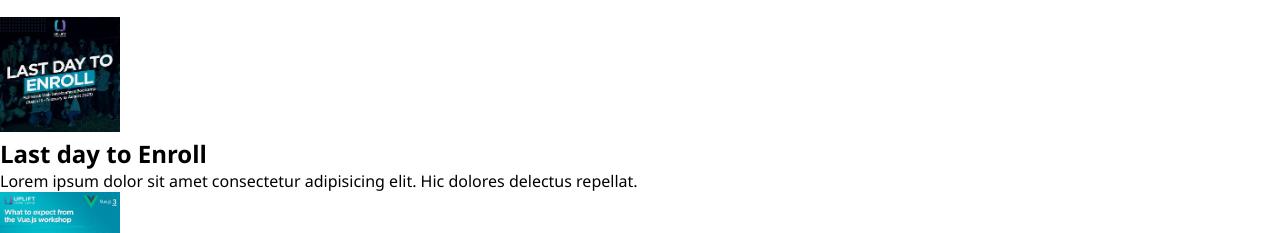
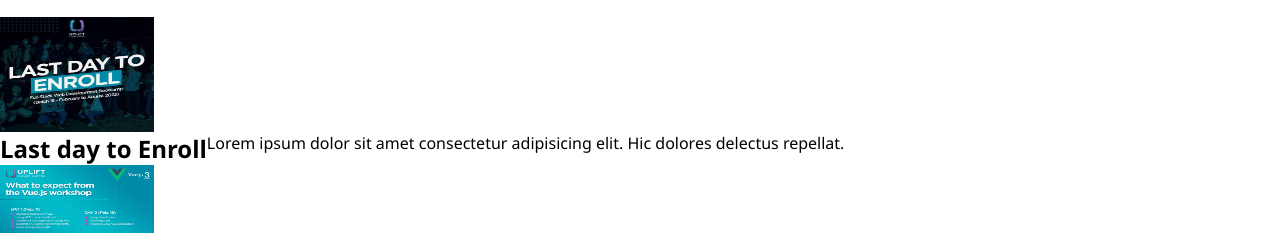
Before and after one commit to rising-dancho/breakout-activity-new, a plain HTML site: page breakout-activity1/index.html in a window 1280 px wide. Shown: the part 708-941 px from the top of the page. Drawn offline with Linux system fonts and the light colour scheme.

Commit message:
Group Activiy: Grid and Flex

```diff
--- a/breakout-activity1/styles.css
+++ b/breakout-activity1/styles.css
@@ -63,6 +63,14 @@ header img{
 }
 
 .trendings img{
-  width: 120px;
+  width: 154px;
   height: 115px;
+  display: flex;
+  position: relative;
+  justify-content: space-between;
 }
+
+.trendings div{
+  display: flex;
+  position:relative;
+}
```
